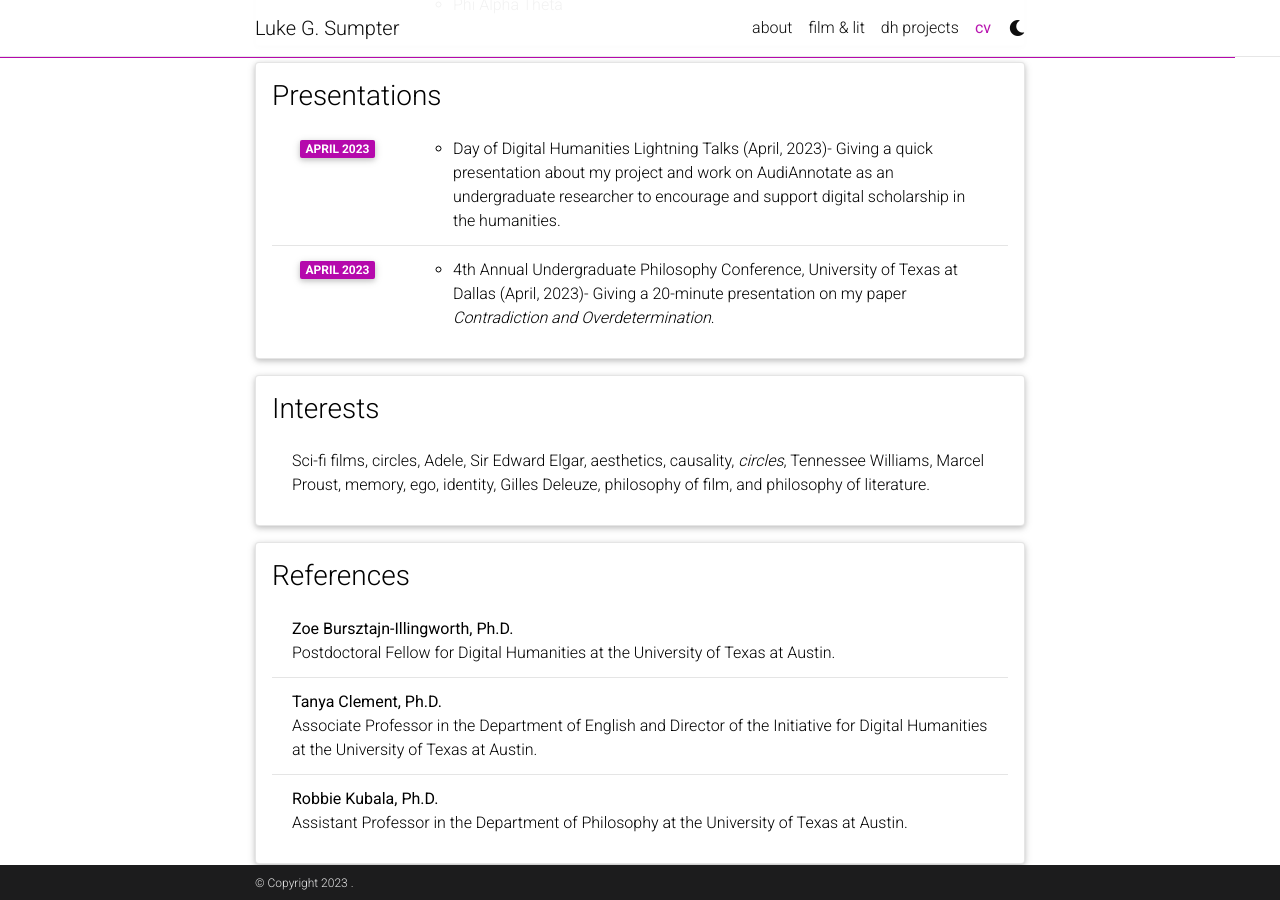
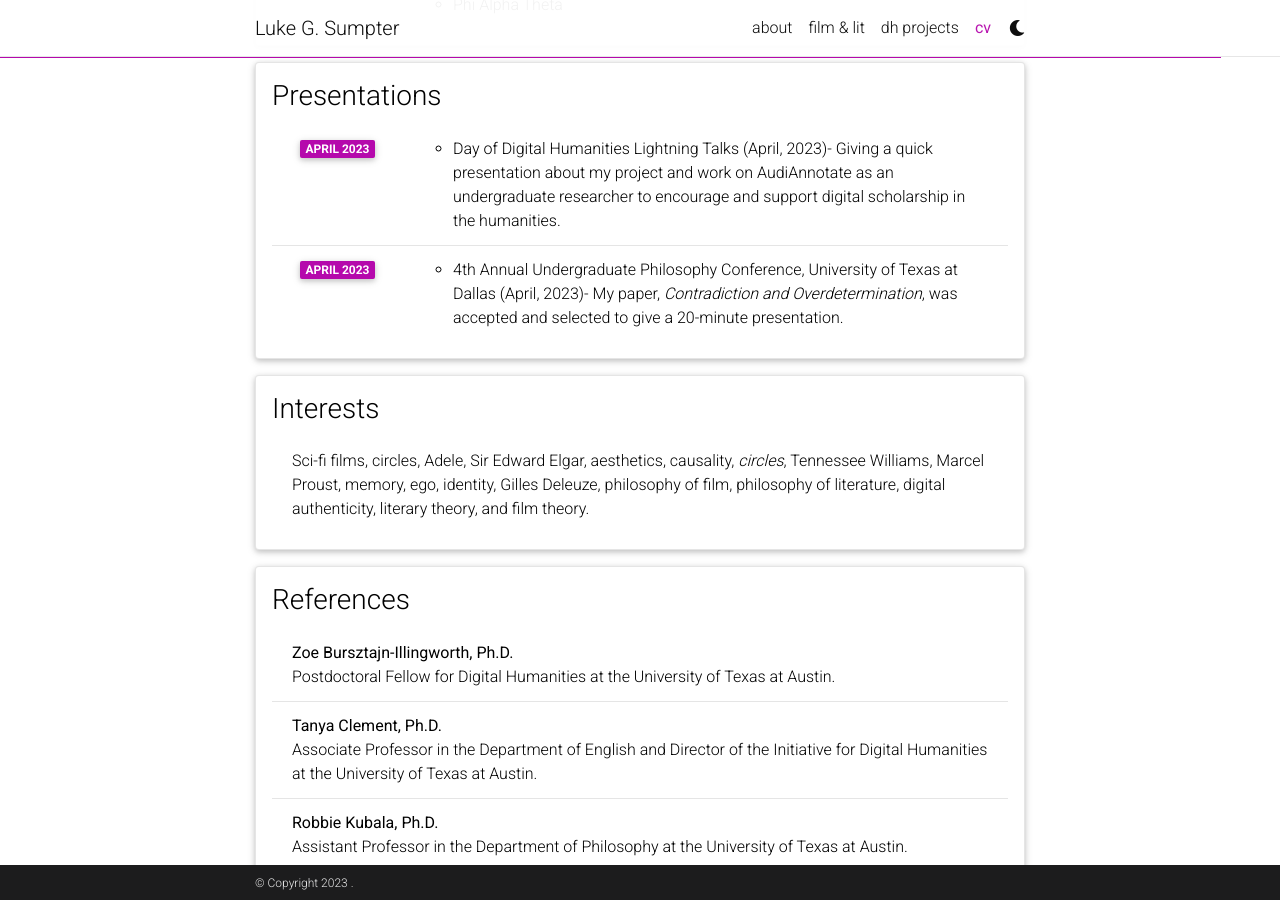
Before and after one commit to lgsump/lgsump.github.io, a Jekyll site: the page built from _pages/cv.md, in a window 1280 px wide and 900 px high, scrolled down 2017 px. Built offline with Jekyll 4.4.1, drawn with Linux system fonts in a browser that asks for light colours; comment, search, counter and statistics services are not loaded; a style sheet for code colours, icons or effects is not loaded.

Commit message:
Update cv.yml

```diff
--- a/_data/cv.yml
+++ b/_data/cv.yml
@@ -77,12 +77,12 @@
         - Day of Digital Humanities Lightning Talks (April, 2023)- Giving a quick presentation about my project and work on AudiAnnotate as an undergraduate researcher to encourage and support digital scholarship in the humanities.
     - year: April 2023
       items:
-        - 4th Annual Undergraduate Philosophy Conference, University of Texas at Dallas (April, 2023)- Giving a 20-minute presentation on my paper <i>Contradiction and Overdetermination</i>.
+        - 4th Annual Undergraduate Philosophy Conference, University of Texas at Dallas (April, 2023)- My paper, <i>Contradiction and Overdetermination</i>, was accepted and selected to give a 20-minute presentation.
 
 - title: Interests
   type: list
   contents:
-    - Sci-fi films, circles, Adele, Sir Edward Elgar, aesthetics, causality, <i>circles</i>, Tennessee Williams, Marcel Proust, memory, ego, identity, Gilles Deleuze, philosophy of film, and philosophy of literature.
+    - Sci-fi films, circles, Adele, Sir Edward Elgar, aesthetics, causality, <i>circles</i>, Tennessee Williams, Marcel Proust, memory, ego, identity, Gilles Deleuze, philosophy of film, philosophy of literature, digital authenticity, literary theory, and film theory.
 
 - title: References
   type: list
```
